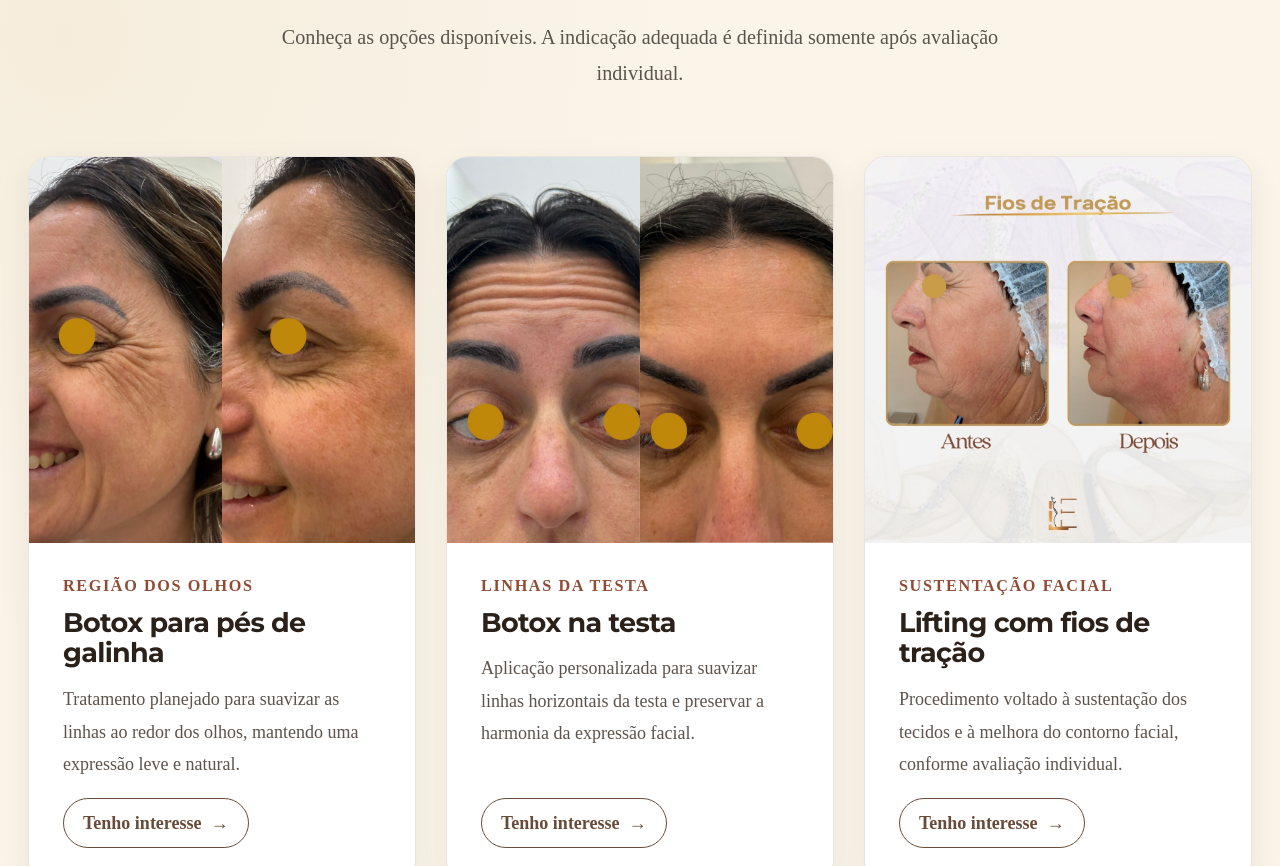
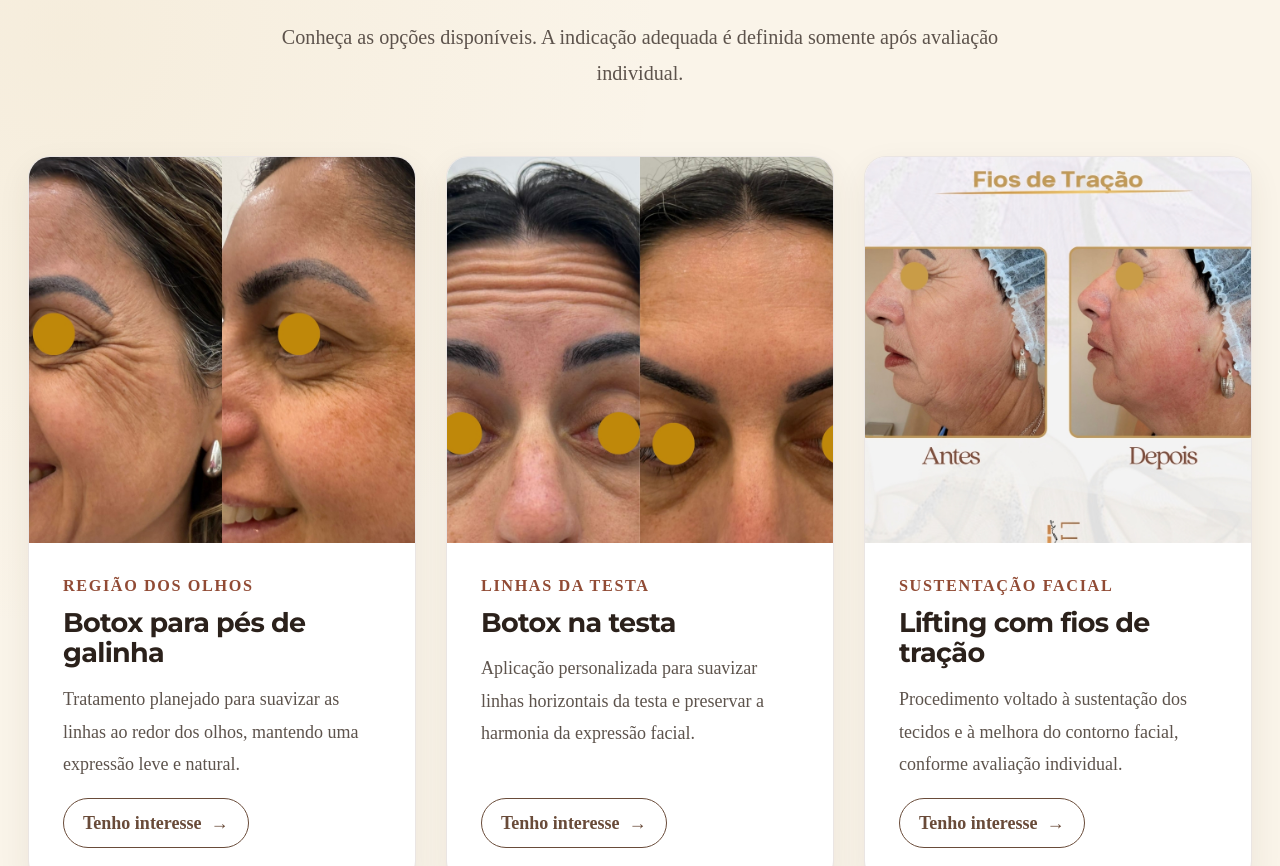
Before and after one commit to juniord8/LPLUNA-RG, a plain HTML site: page index.html in a window 1280 px wide. Shown: the part 2087-2953 px from the top of the page. Drawn offline with Linux system fonts and the light colour scheme.

Commit message:
imgs novas

```diff
--- a/style.css
+++ b/style.css
@@ -488,12 +488,13 @@ h3 {
 .service-image img {
   width: 100%;
   height: 100%;
-  object-fit: contain;
-  transition: transform 400ms ease;
+  object-fit: cover;
+  object-position: center;
+  transform: scale(1.16);
 }
 
 .service-card:hover .service-image img {
-  transform: scale(1.025);
+  transform: scale(1.16);
 }
 
 .service-symbol {
```
